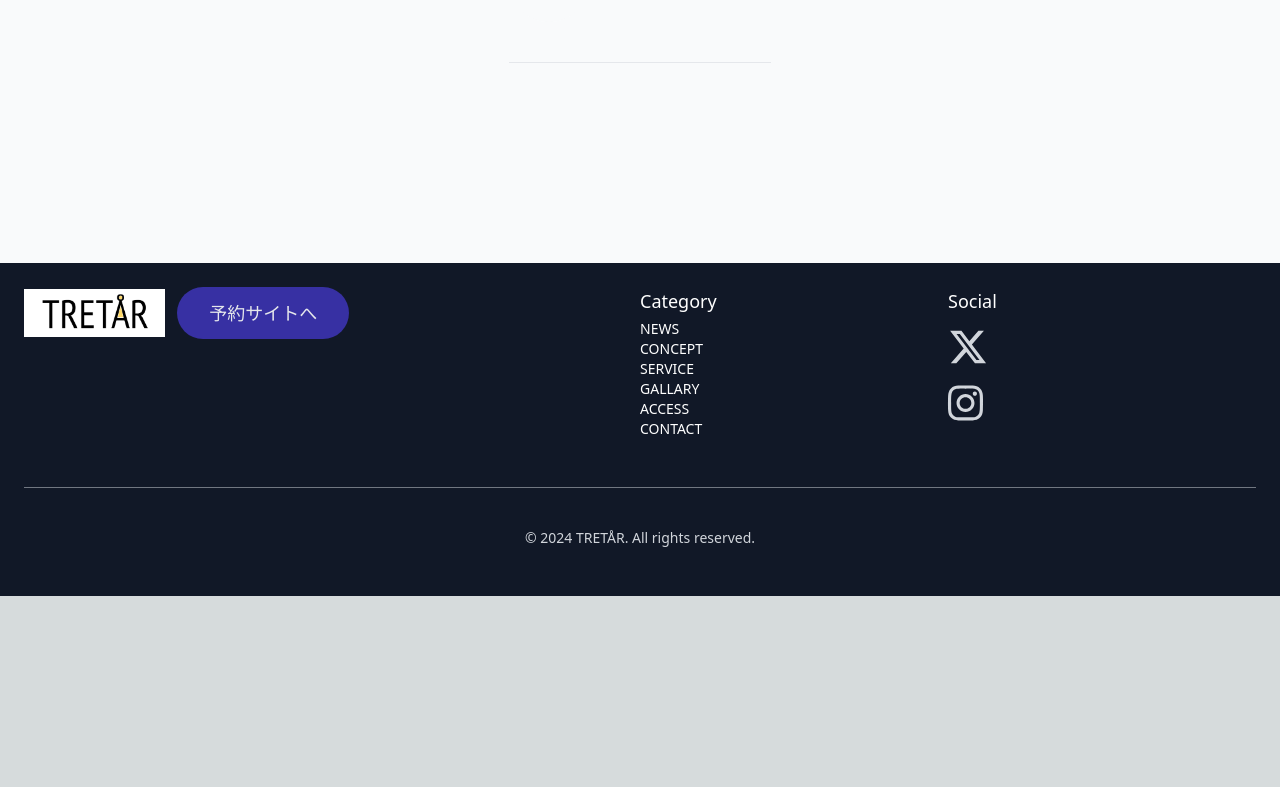
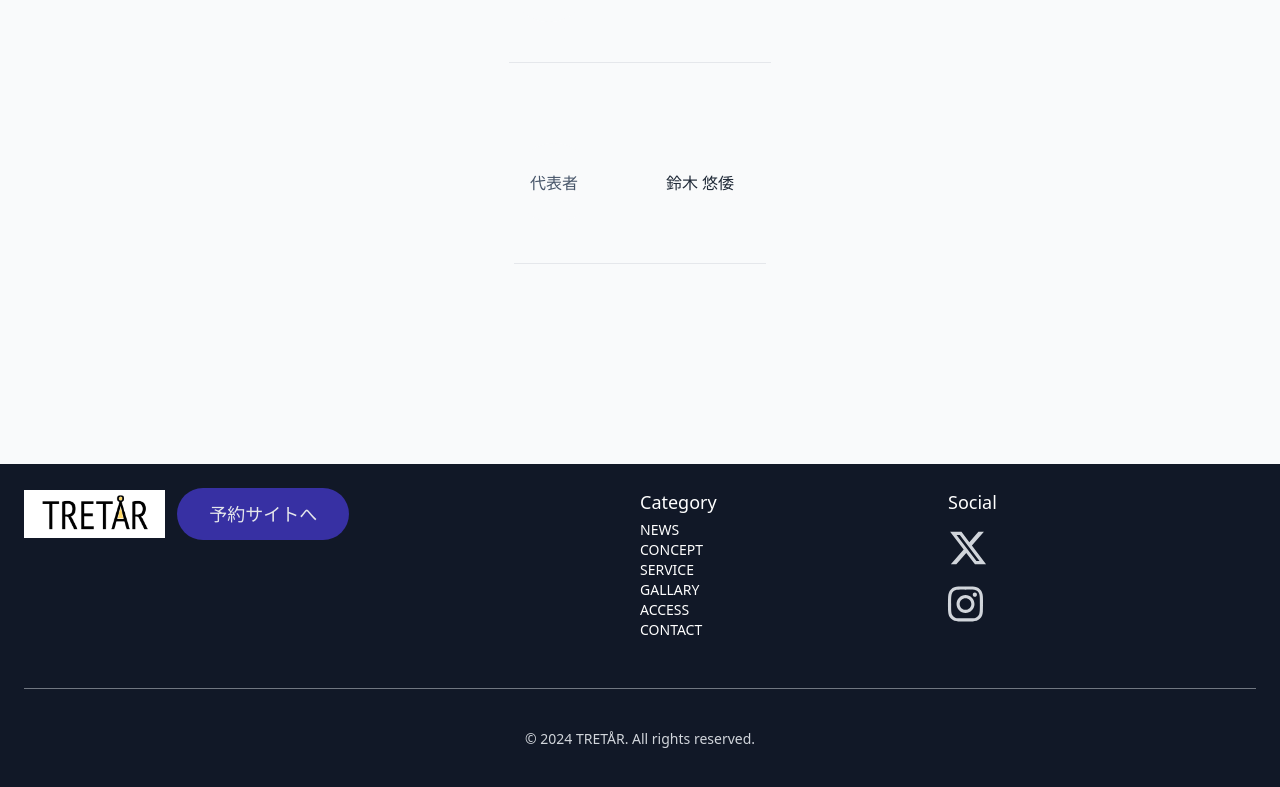
Before and after one commit to merrr224/tretar-official-website, a Next.js app: page / in a window 1280 px wide. Shown: the part 5095-5882 px from the top of the page. Before the commit the page ends 5691 px from the top, so only its background shows below. Built offline with nearby package versions, Linux system fonts and the light colour scheme.

Commit message:
add:一時的に代表者氏名を追記

```diff
--- a/src/app/page.tsx
+++ b/src/app/page.tsx
@@ -423,6 +423,17 @@ export default function Home() {
                     <p><a rel="noopener noreferrer" href="https://www.instagram.com/tretar_info/" target="_blank">　　tretar_info　　</a></p>
                   </div>
                 </div>
+
+                <div className="flex flex-col items-center pb-10 mx-auto my-10 border-b border-gray-200 max-w-7xl sm:flex-row">
+                  <div className="inline-flex items-center justify-center flex-shrink-0 w-20 h-20 text-neutral-600 rounded-full bg-gray-50 sm:mr-10">
+                    代表者
+                  </div>
+                  <div className="flex-grow mt-6 prose text-center sm:text-left sm:mt-0 prose-md  text-gray-800 hover:text-yellow-300">
+                    <p><a rel="noopener noreferrer" href="https://www.instagram.com/tretar_info/" target="_blank">　　鈴木 悠倭　　</a></p>
+                  </div>
+                </div>
+
+
               </div>
             </div>
             {/* End Container */}
```
